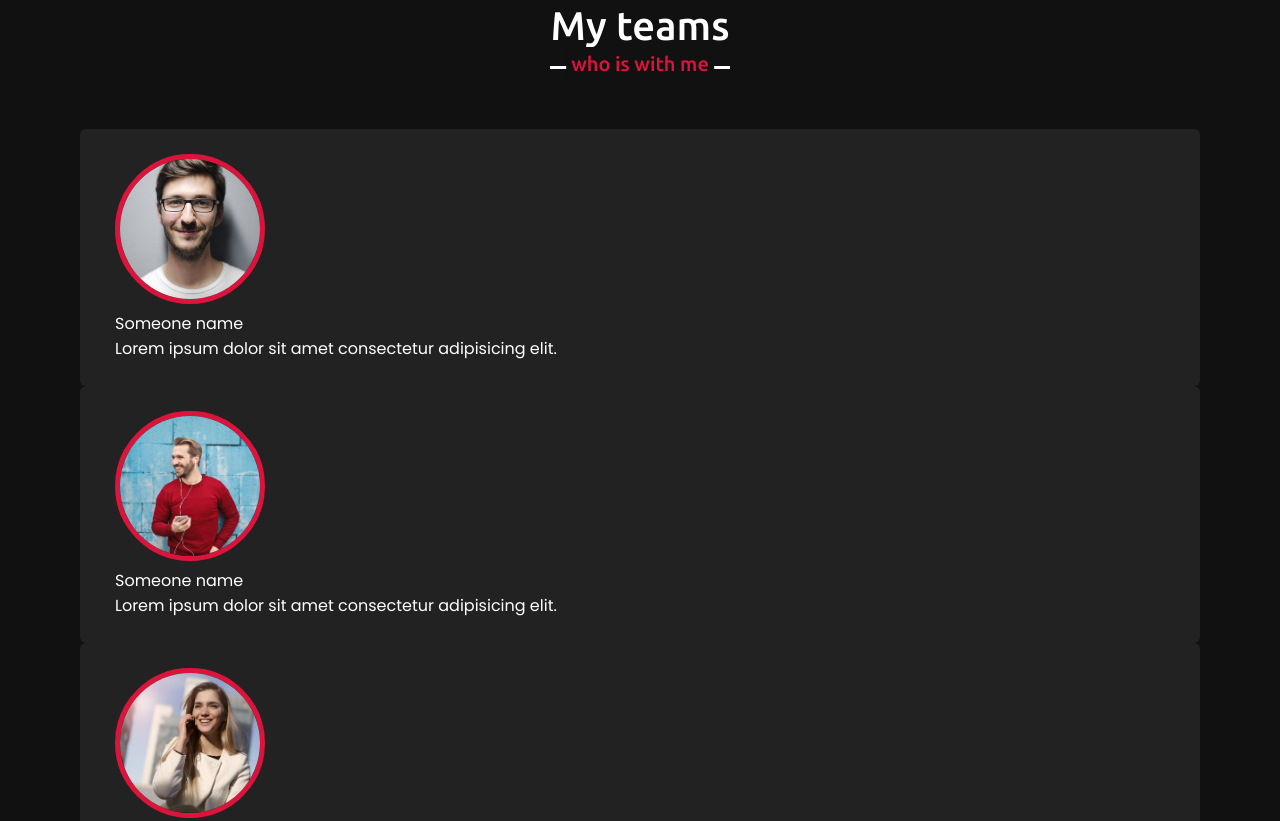
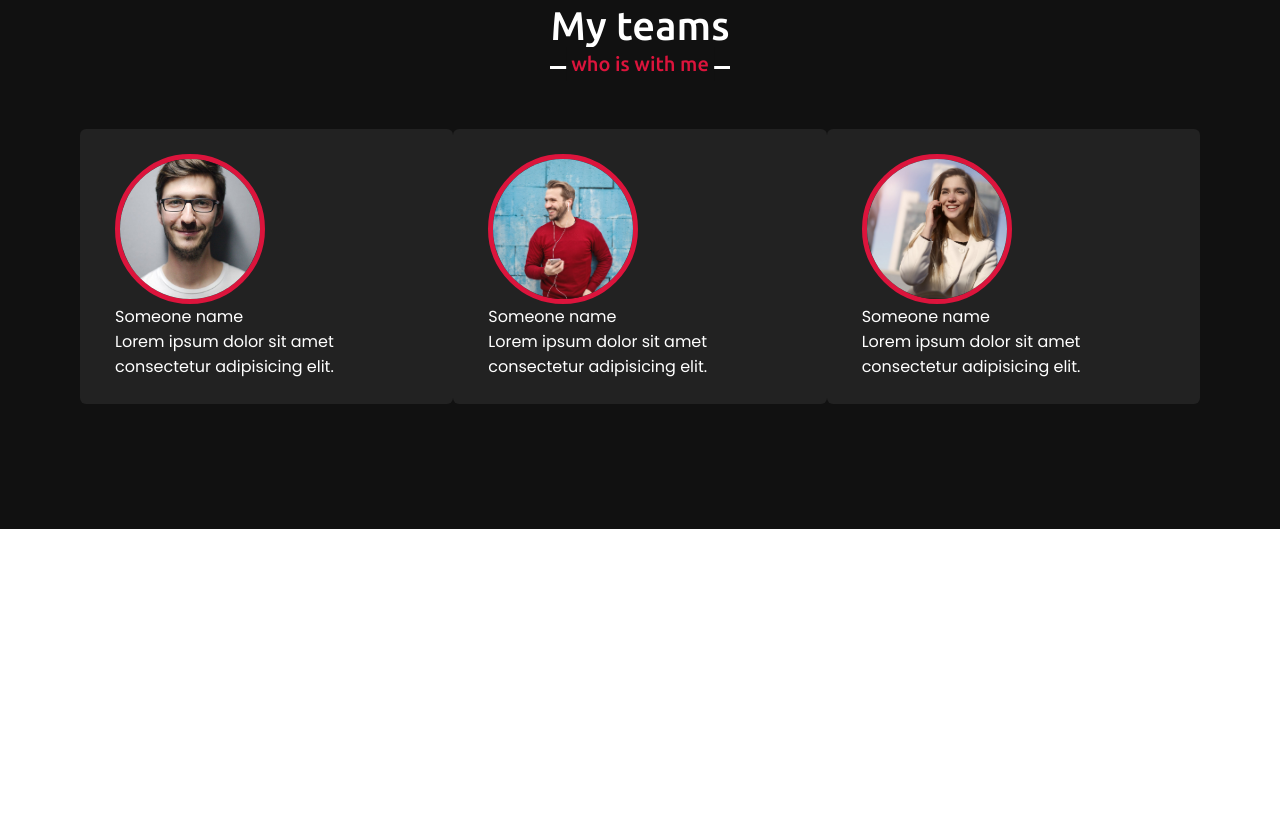
Before and after one commit to Shagufta27/Portfolio, a plain HTML site: page index.html in a window 1280 px wide. Shown: the part 2835-3656 px from the top of the page. After the commit the page ends 3364 px from the top, so only its background shows below. Drawn offline with nearby package versions, Linux system fonts and the light colour scheme.

Commit message:
used owl carousel in the .js file to fix the team section

```diff
--- a/index.html
+++ b/index.html
@@ -7,6 +7,10 @@
 	<link rel="stylesheet" href="style.css">
 	<script src="https://kit.fontawesome.com/a076d05399.js"></script>
 	<script src="https://code.jquery.com/jquery-3.5.1.min.js"></script>
+	<script src="https://cdnjs.cloudflare.com/ajax/libs/waypoints/4.0.1/jquery.waypoints.min.js"></script>
+	<script src="https://cdnjs.cloudflare.com/ajax/libs/OwlCarousel2/2.3.4/owl.carousel.min.js"></script>
+	<link rel="stylesheet" href="https://cdnjs.cloudflare.com/ajax/libs/OwlCarousel2/2.3.4/assets/owl.carousel.min.css"/>
+
 </head>
 <body>
 	<nav class="navbar">
@@ -152,11 +156,11 @@
 	</section>
 
 
-	<!--skills section start-->
+	<!--teams section start-->
 	<section class="teams" id="teams">
 		 <div class="max-width">
 			 <h2 class="title">My teams</h2>
-			 <div class="carousel">
+			 <div class="carousel owl-carousel">
 				<div class="card">
 					<div class="box">
 						<img src="portfolio-images/images/profile-1.jpeg" alt="">
--- a/script.js
+++ b/script.js
@@ -13,4 +13,9 @@ $(document).ready(function(){
 		$('.menu-btn i').toggleClass("active");
 	});
 
+	//owl carousel script
+	$('.carousel').owlCarousel({
+
+	});
+
 });
```
